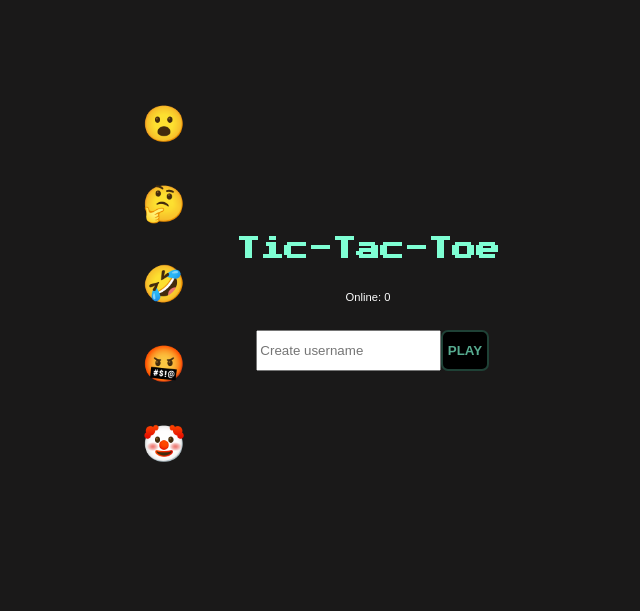
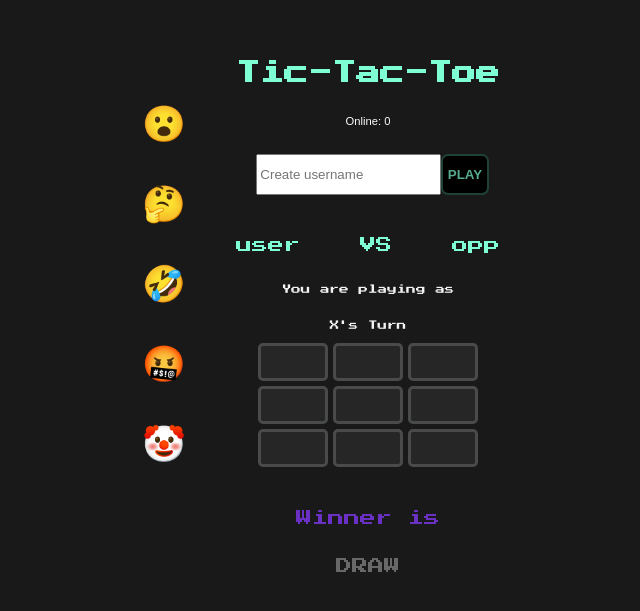
Before and after one commit to VishnuGowdaHC/Tic-Tac-Toe-Multiplayer, a website: page public/index.html in a window 1280 px wide. Shown: the part 109-720 px from the top of the page, without its empty margins (266-906 px from the left). Drawn offline with nearby package versions, Linux system fonts and the light colour scheme; no server answers.

Commit message:
changed few color

```diff
--- a/public/index.html
+++ b/public/index.html
@@ -60,5 +60,5 @@
   <div id="broadcastEmoji"></div>
 </body>
 <script src="/socket.io/socket.io.js"></script>
-<script src="game.js"></script>
+<script src="gme.js"></script>
 </html>
--- a/public/style.css
+++ b/public/style.css
@@ -59,7 +59,7 @@ h2 {
 }
 
 #result{
-  color: rgb(61, 176, 76);
+  color: #6930c3;
 }
 
 #draw{
```
